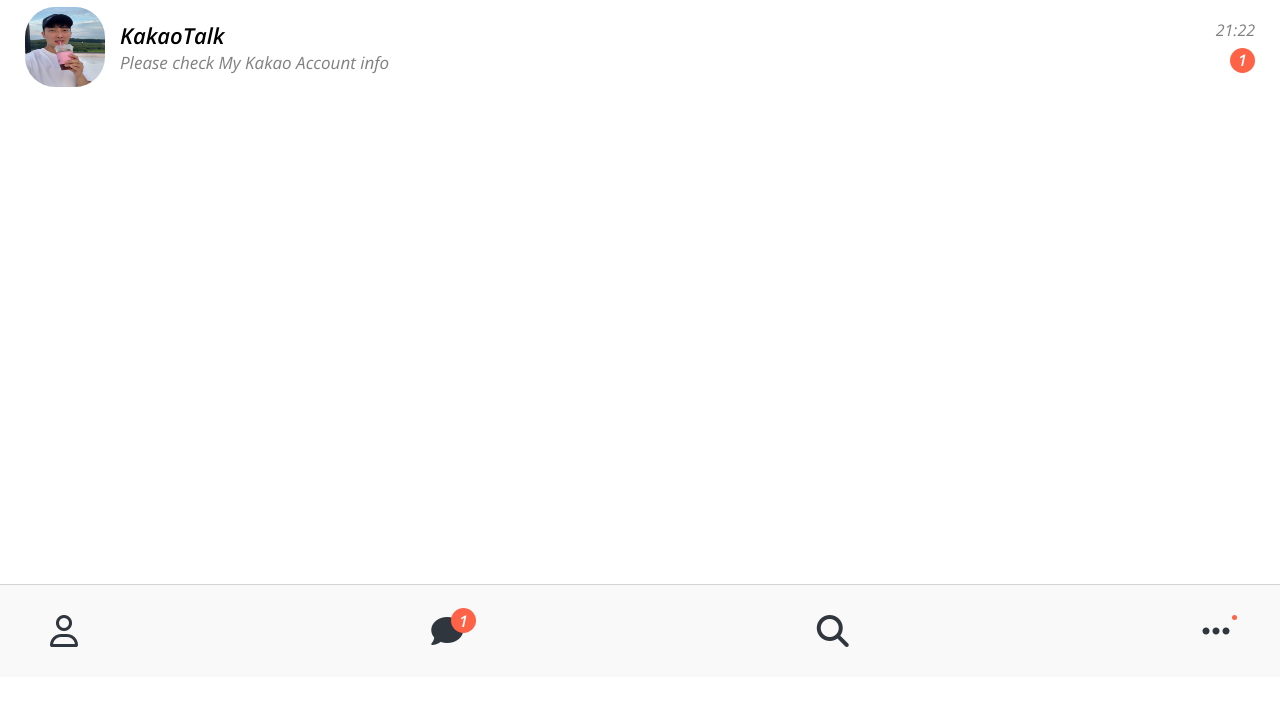
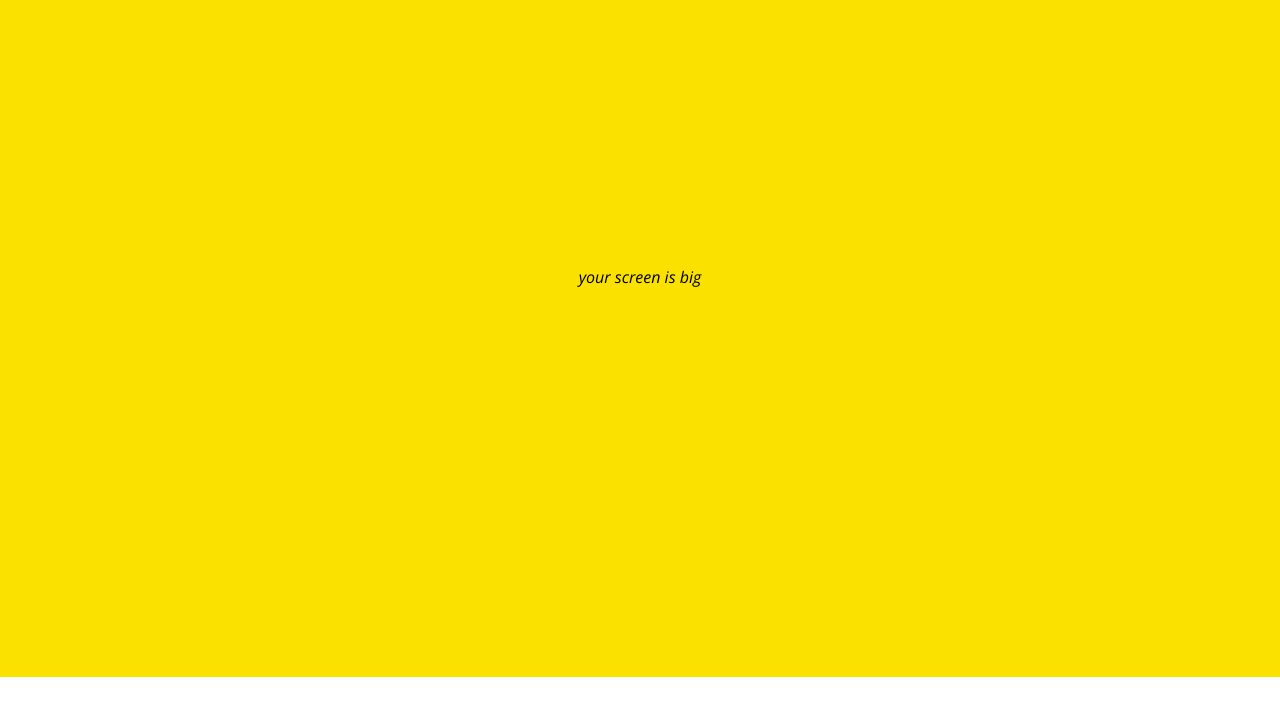
Before and after one commit to yuus95/kakao-gitpratice, a plain HTML site: page chats.html in a window 1280 px wide. Shown: the part 123-838 px from the top of the page. Drawn offline with nearby package versions, Linux system fonts and the light colour scheme.

Commit message:
practice
practice

```diff
--- a/chats.html
+++ b/chats.html
@@ -82,6 +82,10 @@
     </ul>
   </nav>
 
+  <div id="no-mobile">
+    <span>your screen is  big</span>
+  </div>
+
   <script src="https://kit.fontawesome.com/90bd23e6e2.js" crossorigin="anonymous"></script>
     </body>
   </html>
```
Also changed, not shown: find.html (+4 -0 lines), friends.html (+3 -1 lines), index.html (+4 -0 lines), more.html (+4 -0 lines), setting.html (+3 -0 lines).
